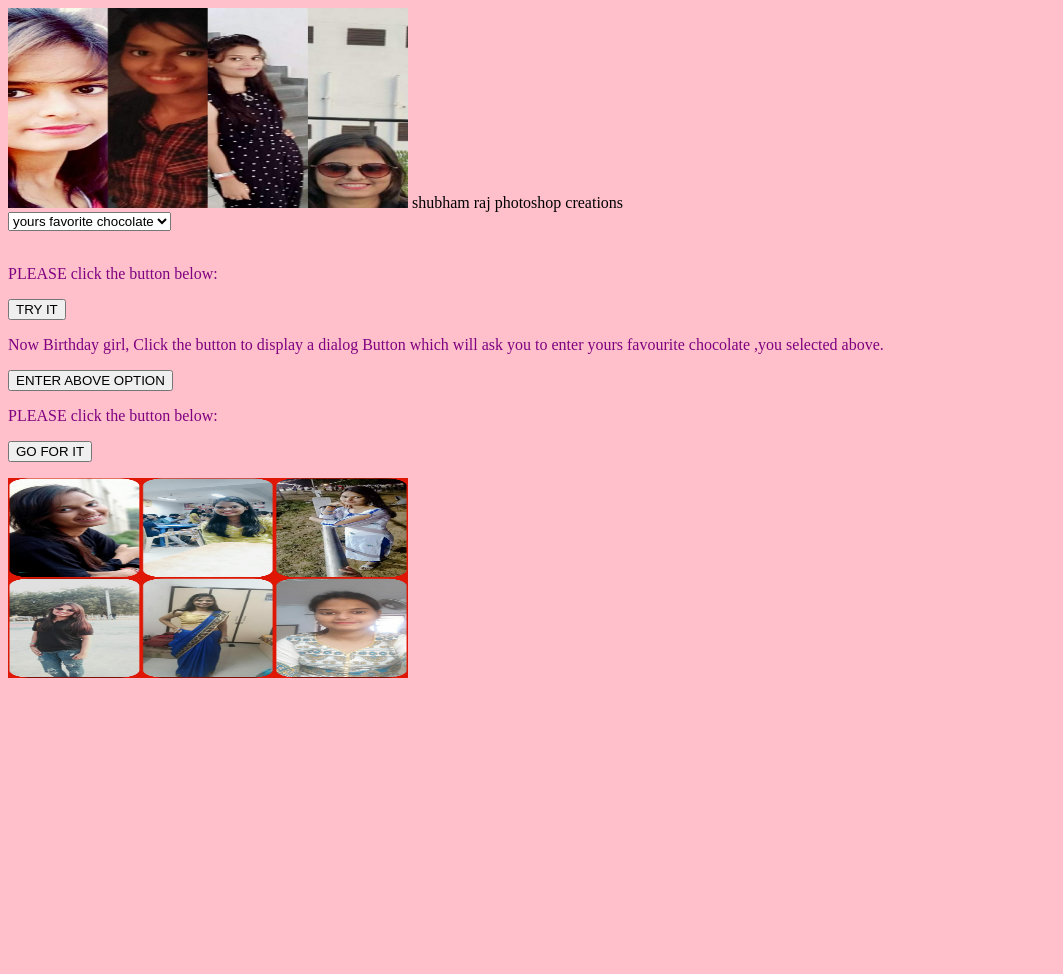
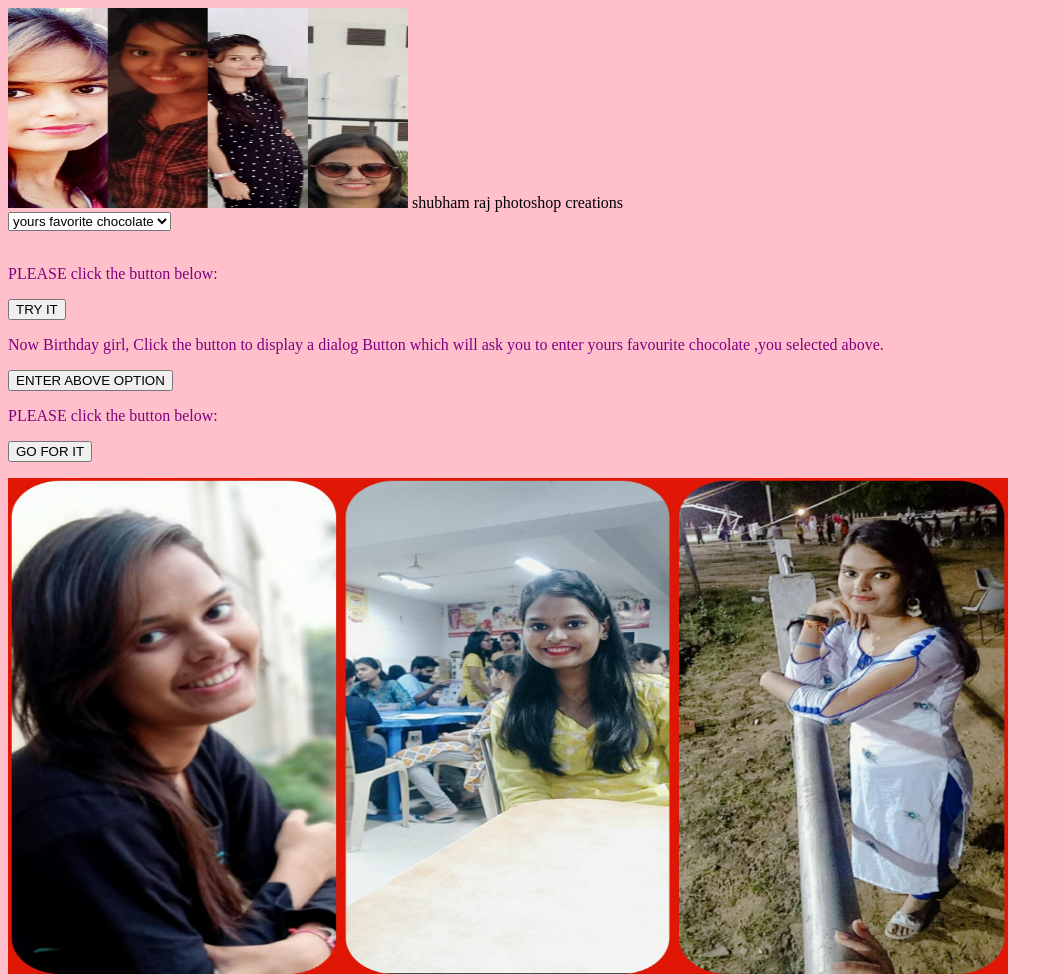
Before and after one commit to spsr1514/happybirthdayrupandidi, a plain HTML site: page blog.html in a window 1280 px wide. Shown: the top 974 px of the page, without its empty margins (0-1063 px from the left). Before the commit the page ends 800 px from the top, so only its background shows below. Drawn offline with Linux system fonts and the light colour scheme; a script that the page names is missing.

Commit message:
publishing awesome pages 1577520144314

```diff
--- a/blog.html
+++ b/blog.html
@@ -51,7 +51,7 @@ document.getElementById("demo3"). innerHTML="AGAIN!! gari wala aaya ghar se kach
 }}
 
 </script>
-<img style=width:400;height:200; src="grid2.jpg">  </img>
+<img style=width:1000;height:1000; src="grid2.jpg">  </img>
 
 
 
```
